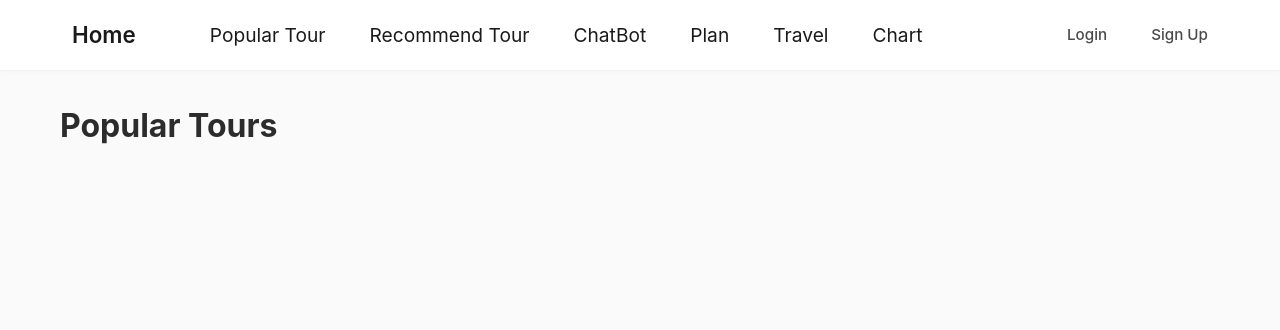
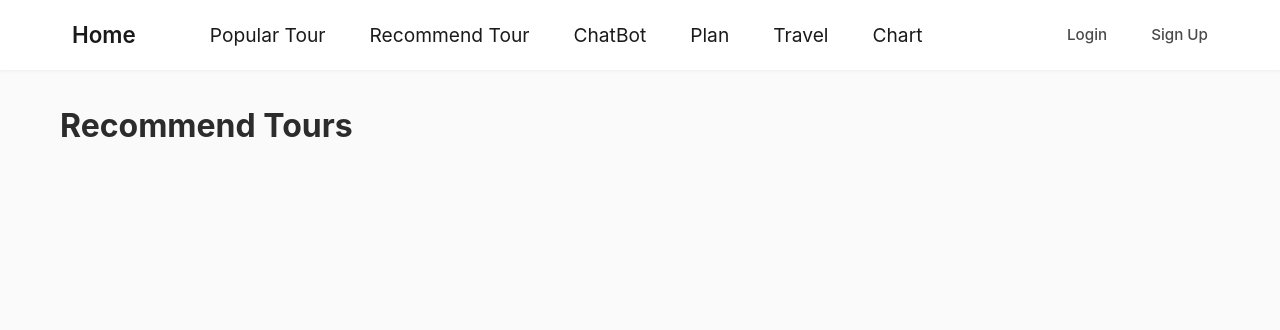
Before and after one commit to Jeong-Seongwon/tour_recommendation, a Django app: page /recommend/customer/ in a window 1280 px wide. Shown: the top 330 px of the page. Run offline with Django 4.2, Linux system fonts and the light colour scheme; data that the repository does not hold is empty.

Commit message:
오타 수정

```diff
--- a/templates/recommend/customers.html
+++ b/templates/recommend/customers.html
@@ -15,7 +15,7 @@
 
     <div class="content">
         <div class="section">
-            <h1>Popular Tours</h1>
+            <h1>Recommend Tours</h1>
             <div class="tour-container" id="tour-list">
                 <!-- Tours will be loaded here -->
             </div>
```
